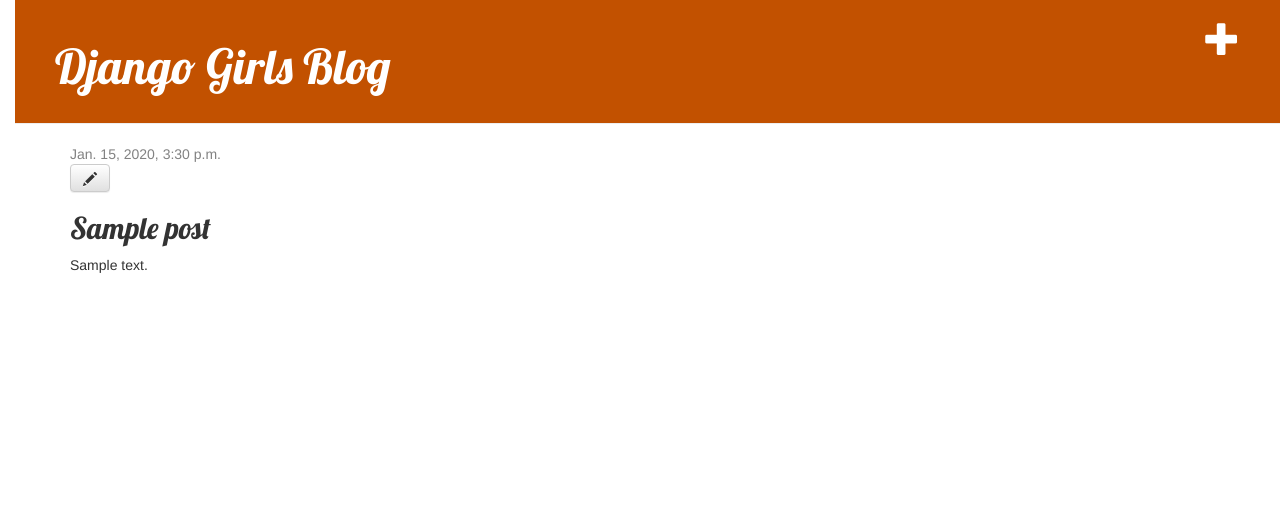
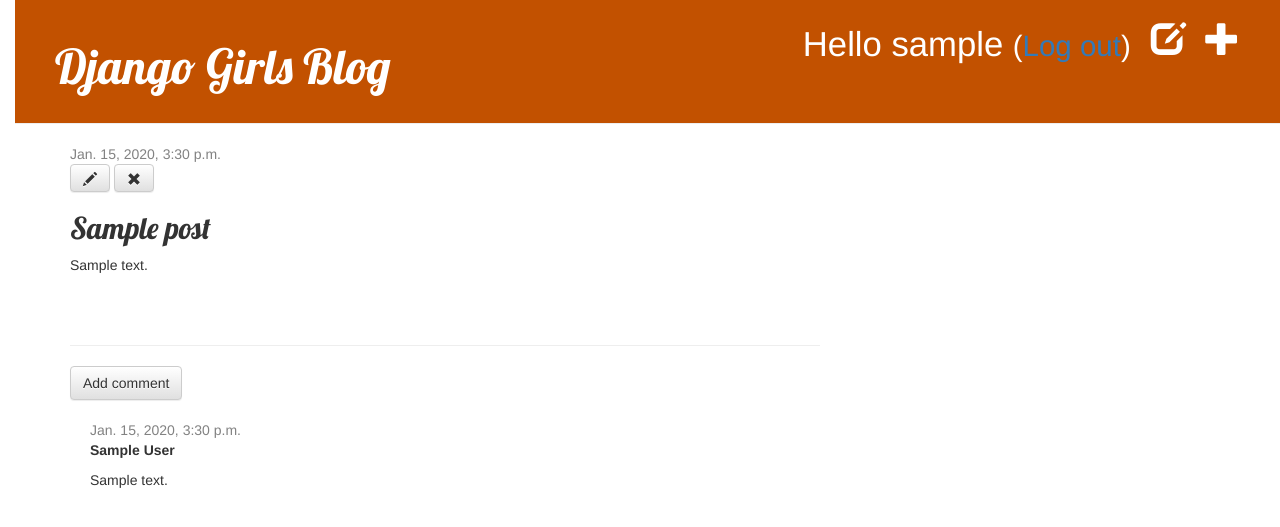
Before and after one commit to mortalrocks13/my-first-blog, a Django app: page /post/1/ in a window 1280 px wide. Shown: the top 527 px of the page. Run offline with Django 3.2, Linux system fonts and the light colour scheme; a user stored in the database is signed in; tables that the repository leaves empty hold one stand-in row (values such as "Sample post"); some libraries are stand-ins or nearby versions.

Commit message:
Added some more extensions to the blog site.

```diff
--- a/blog/admin.py
+++ b/blog/admin.py
@@ -1,4 +1,5 @@
 from django.contrib import admin
-from .models import Post
+from .models import Post, Comment
 
 admin.site.register(Post)
+admin.site.register(Comment)
--- a/blog/models.py
+++ b/blog/models.py
@@ -17,3 +17,22 @@
 
     def __str__(self):
         return self.title
+
+    def approved_comments(self):
+        return self.comments.filter(approved_comment=True)
+
+
+class Comment(models.Model):
+    post = models.ForeignKey(
+        'blog.Post', on_delete=models.CASCADE, related_name='comments')
+    author = models.CharField(max_length=200)
+    text = models.TextField()
+    created_date = models.DateTimeField(default=timezone.now)
+    approved_comment = models.BooleanField(default=False)
+
+    def approve(self):
+        self.approved_comment = True
+        self.save()
+
+    def __str__(self):
+        return self.text
--- a/blog/static/css/blog.css
+++ b/blog/static/css/blog.css
@@ -62,3 +62,7 @@
 .post h2 a:visited {
   color: #000000;
 }
+
+.comment {
+  margin: 20px 0px 20px 20px;
+}
--- a/blog/templates/blog/base.html
+++ b/blog/templates/blog/base.html
@@ -23,6 +23,17 @@
       <a href="{% url 'post_new' %}" class="top-menu"
         ><span class="glyphicon glyphicon-plus"></span
       ></a>
+      <a href="{% url 'post_draft_list' %}" class="top-menu"
+        ><span class="glyphicon glyphicon-edit"></span
+      ></a>
+      <p class="top-menu">
+        Hello {{ user.username }}
+        <small>(<a href="{% url 'logout' %}">Log out</a>)</small>
+      </p>
+      {% else %}
+      <a href="{% url 'login' %}" class="top-menu"
+        ><span class="glyphicon glyphicon-lock"></span
+      ></a>
       {% endif %}
       <h1><a href="/">Django Girls Blog</a></h1>
     </div>
--- a/blog/templates/blog/post_detail.html
+++ b/blog/templates/blog/post_detail.html
@@ -4,12 +4,40 @@
   <div class="date">
     {{ post.published_date }}
   </div>
+  {% else %}
+  <a class="btn btn-default" href="{% url 'post_publish' pk=post.pk %}"
+    >Publish</a
+  >
   {% endif %} {% if user.is_authenticated %}
   <a class="btn btn-default" href="{% url 'post_edit' pk=post.pk %}"
     ><span class="glyphicon glyphicon-pencil"></span
+  ></a>
+  <a class="btn btn-default" href="{% url 'post_remove' pk=post.pk %}"
+    ><span class="glyphicon glyphicon-remove"></span
   ></a>
   {% endif %}
   <h2>{{ post.title }}</h2>
   <p>{{ post.text|linebreaksbr }}</p>
 </div>
-{% endblock %}
+<hr />
+<a class="btn btn-default" href="{% url 'add_comment_to_post' pk=post.pk %}"
+  >Add comment</a
+>
+{% for comment in post.comments.all %}
+<div class="comment">
+  <div class="date">
+    {{ comment.created_date }} {% if not comment.approved_comment %}
+    <a class="btn btn-default" href="{% url 'comment_remove' pk=comment.pk %}"
+      ><span class="glyphicon glyphicon-remove"></span
+    ></a>
+    <a class="btn btn-default" href="{% url 'comment_approve' pk=comment.pk %}"
+      ><span class="glyphicon glyphicon-ok"></span
+    ></a>
+    {% endif %}
+  </div>
+  <strong>{{ comment.author }}</strong>
+  <p>{{ comment.text|linebreaks }}</p>
+</div>
+{% empty %}
+<p>No comments here yet :(</p>
+{% endfor %} {% endblock %}
--- a/blog/urls.py
+++ b/blog/urls.py
@@ -6,4 +6,12 @@
     path('post/<int:pk>/', views.post_detail, name='post_detail'),
     path('post/new/', views.post_new, name='post_new'),
     path('post/<int:pk>/edit/', views.post_edit, name='post_edit'),
+    path('drafts/', views.post_draft_list, name='post_draft_list'),
+    path('post/<pk>/publish/', views.post_publish, name='post_publish'),
+    path('post/<pk>/remove/', views.post_remove, name='post_remove'),
+    path('post/<int:pk>/comment/', views.add_comment_to_post,
+         name='add_comment_to_post'),
+    path('comment/<int:pk>/approve/',
+         views.comment_approve, name='comment_approve'),
+    path('comment/<int:pk>/remove/', views.comment_remove, name='comment_remove'),
 ]
--- a/blog/views.py
+++ b/blog/views.py
@@ -1,8 +1,9 @@
 from django.shortcuts import render, get_object_or_404
 from django.utils import timezone
-from .models import Post
-from .forms import PostForm
+from .models import Post, Comment
+from .forms import PostForm, CommentForm
 from django.shortcuts import redirect
+from django.contrib.auth.decorators import login_required
 
 
 def post_list(request):
@@ -16,13 +17,14 @@
     return render(request, 'blog/post_detail.html', {'post': post})
 
 
+@login_required
 def post_new(request):
     if request.method == "POST":
         form = PostForm(request.POST)
         if form.is_valid():
             post = form.save(commit=False)
             post.author = request.user
-            post.published_date = timezone.now()
+
             post.save()
             return redirect('post_detail', pk=post.pk)
     else:
@@ -30,6 +32,7 @@
     return render(request, 'blog/post_edit.html', {'form': form})
 
 
+@login_required
 def post_edit(request, pk):
     post = get_object_or_404(Post, pk=pk)
     if request.method == "POST":
@@ -37,9 +40,63 @@
         if form.is_valid():
             post = form.save(commit=False)
             post.author = request.user
-            post.published_date = timezone.now()
+
             post.save()
             return redirect('post_detail', pk=post.pk)
     else:
         form = PostForm(instance=post)
     return render(request, 'blog/post_edit.html', {'form': form})
+
+
+@login_required
+def post_draft_list(request):
+    posts = Post.objects.filter(
+        published_date__isnull=True).order_by('created_date')
+    return render(request, 'blog/post_draft_list.html', {'posts': posts})
+
+
+@login_required
+def post_publish(request, pk):
+    post = get_object_or_404(Post, pk=pk)
+    post.publish()
+    return redirect('post_detail', pk=pk)
+
+
+def publish(self):
+    self.published_date = timezone.now()
+    self.save()
+
+
+@login_required
+def post_remove(request, pk):
+    post = get_object_or_404(Post, pk=pk)
+    post.delete()
+    return redirect('post_list')
+
+
+def add_comment_to_post(request, pk):
+    post = get_object_or_404(Post, pk=pk)
+    if request.method == "POST":
+        form = CommentForm(request.POST)
+        if form.is_valid():
+            comment = form.save(commit=False)
+            comment.post = post
+            comment.save()
+            return redirect('post_detail', pk=post.pk)
+    else:
+        form = CommentForm()
+    return render(request, 'blog/add_comment_to_post.html', {'form': form})
+
+
+@login_required
+def comment_approve(request, pk):
+    comment = get_object_or_404(Comment, pk=pk)
+    comment.approve()
+    return redirect('post_detail', pk=comment.post.pk)
+
+
+@login_required
+def comment_remove(request, pk):
+    comment = get_object_or_404(Comment, pk=pk)
+    comment.delete()
+    return redirect('post_detail', pk=comment.post.pk)
--- a/mysite/settings.py
+++ b/mysite/settings.py
@@ -120,3 +120,4 @@
 
 STATIC_URL = '/static/'
 STATIC_ROOT = os.path.join(BASE_DIR, 'static')
+LOGIN_REDIRECT_URL = '/'
--- a/mysite/urls.py
+++ b/mysite/urls.py
@@ -16,7 +16,12 @@
 from django.contrib import admin
 from django.urls import path, include
 
+
+from django.contrib.auth import views
+
 urlpatterns = [
     path('admin/', admin.site.urls),
+    path('accounts/login/', views.LoginView.as_view(), name='login'),
+    path('accounts/logout/', views.LogoutView.as_view(next_page='/'), name='logout'),
     path('', include('blog.urls')),
 ]
```
Also changed, not shown: blog/forms.py (+8 -1 lines), blog/templates/blog/add_comment_to_post.html (added, +7 -0 lines), blog/templates/blog/post_draft_list.html (added, +7 -0 lines), blog/templates/blog/post_list.html (+6 -5 lines), blog/templates/registration/login.html (added, +21 -0 lines), blog/migrations/0002_comment.py (added).
